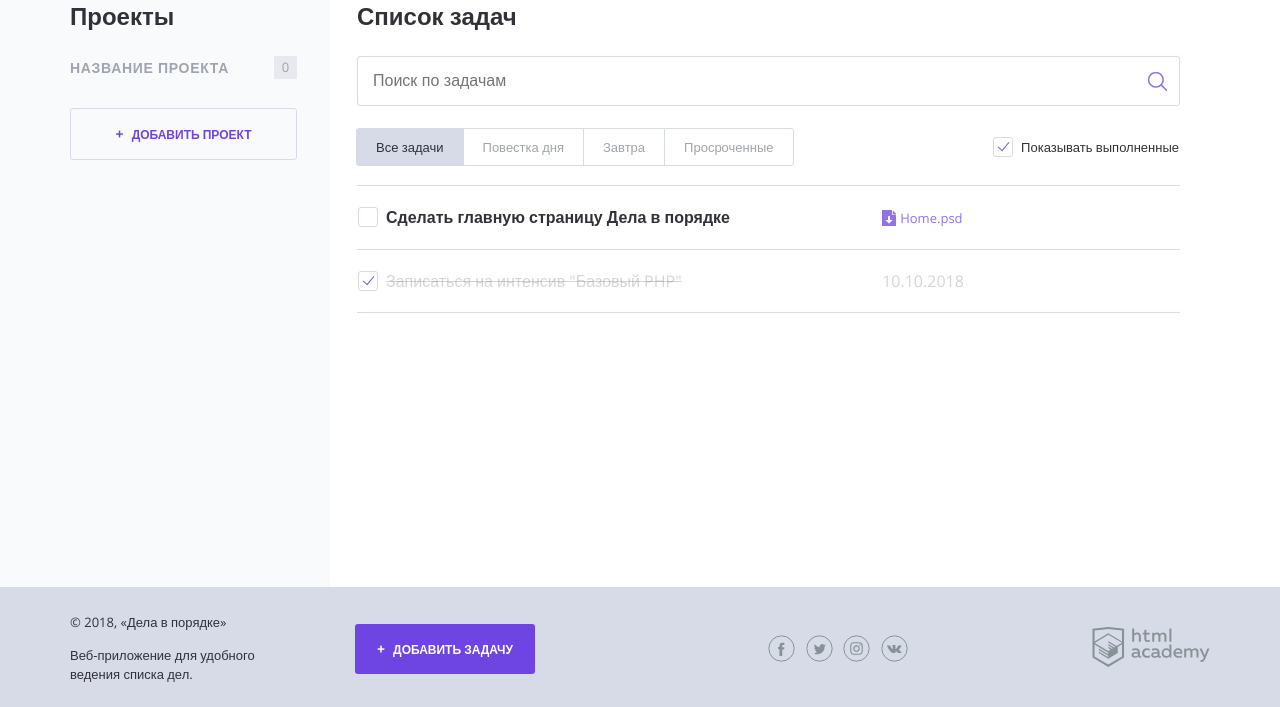
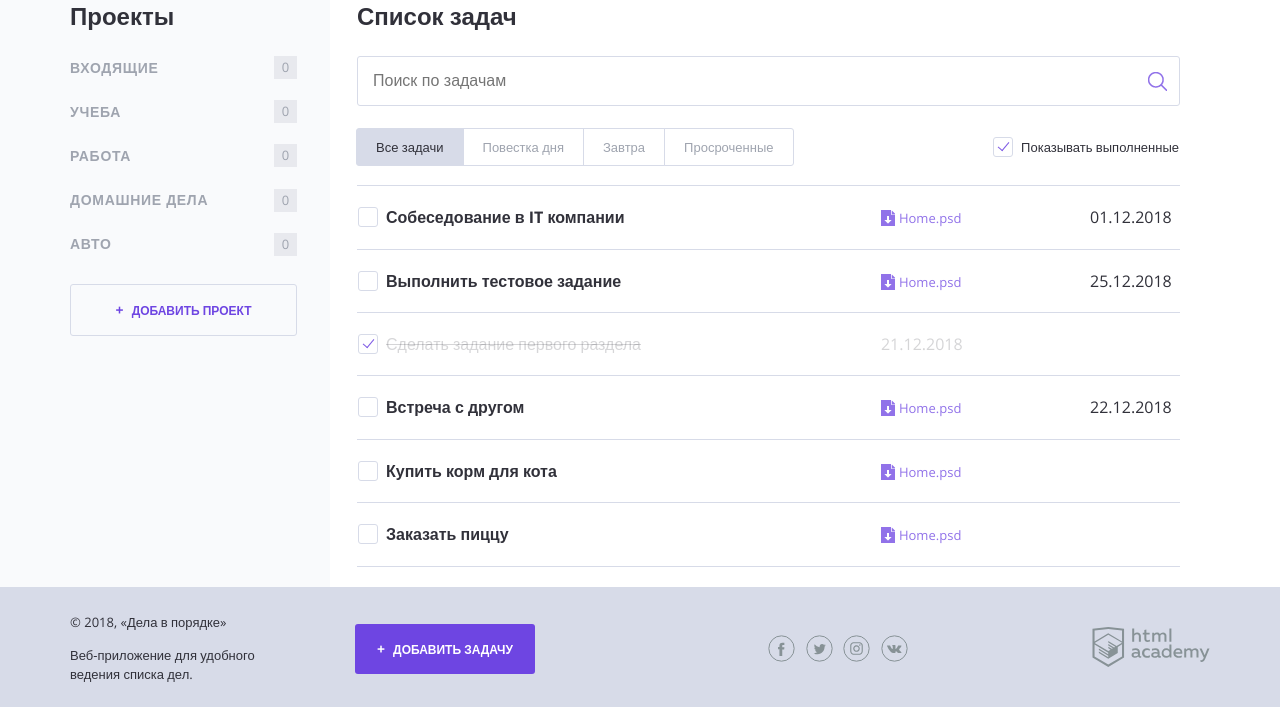
Before and after one commit to akira-wh/373127-doingsdone, a PHP site: page / in a window 1280 px wide. Shown: the part 93-800 px from the top of the page. Run offline with PHP 8.4, Linux system fonts and the light colour scheme.

Commit message:
NEW: Список задач выводится в цикле из таблицы

```diff
--- a/index.php
+++ b/index.php
@@ -1,6 +1,53 @@
 <?php
   // Показывать выполненные задачи? 1 || 0
-  $showCompleteTasks = rand(0, 1);
+  $shouldShowCompletedTasks = rand(0, 1);
+
+  $projects = [
+    'Входящие',
+    'Учеба',
+    'Работа',
+    'Домашние дела',
+    'Авто'
+  ];
+
+  $tasks = [
+    [
+      'name' => 'Собеседование в IT компании',
+      'deadline' => '01.12.2018',
+      'category' => 'Работа',
+      'isComplete' => false
+    ],
+    [
+      'name' => 'Выполнить тестовое задание',
+      'deadline' => '25.12.2018',
+      'category' => 'Работа',
+      'isComplete' => false
+    ],
+    [
+      'name' => 'Сделать задание первого раздела',
+      'deadline' => '21.12.2018',
+      'category' => 'Учеба',
+      'isComplete' => true
+    ],
+    [
+      'name' => 'Встреча с другом',
+      'deadline' => '22.12.2018',
+      'category' => 'Входящие',
+      'isComplete' => false
+    ],
+    [
+      'name' => 'Купить корм для кота',
+      'deadline' => '',
+      'category' => 'Домашние дела',
+      'isComplete' => false
+    ],
+    [
+      'name' => 'Заказать пиццу',
+      'deadline' => '',
+      'category' => 'Домашние дела',
+      'isComplete' => false
+    ]
+  ];
 ?>
 
 <!DOCTYPE html>
@@ -48,10 +95,16 @@
 
             <nav class="main-navigation">
               <ul class="main-navigation__list">
+
+                <?php foreach ($projects as $projectName): ?>
                   <li class="main-navigation__list-item">
-                  <a class="main-navigation__list-item-link" href="#">Название проекта</a>
+                    <a class="main-navigation__list-item-link" href="#">
+                      <?= $projectName; ?>
+                    </a>
                     <span class="main-navigation__list-item-count">0</span>
                   </li>
+                <?php endforeach; ?>
+
               </ul>
             </nav>
 
@@ -79,17 +132,21 @@
 
               <label class="checkbox">
                 <input class="checkbox__input visually-hidden show_completed"
-                       type="checkbox" <?= ($showCompleteTasks) ? 'checked' : ''; ?>>
+                       type="checkbox" <?= ($shouldShowCompletedTasks) ? 'checked' : ''; ?>>
                 <span class="checkbox__text">Показывать выполненные</span>
               </label>
             </div>
 
             <table class="tasks">
+              <?php foreach ($tasks as $task): ?>
+                <?php if (!$task['isComplete']): ?>
                   <tr class="tasks__item task">
                     <td class="task__select">
                       <label class="checkbox task__checkbox">
-                    <input class="checkbox__input visually-hidden task__checkbox" type="checkbox" value="1">
-                    <span class="checkbox__text">Сделать главную страницу Дела в порядке</span>
+                        <input class="checkbox__input visually-hidden task__checkbox"
+                                type="checkbox"
+                                value="1">
+                        <span class="checkbox__text"><?= $task['name']; ?></span>
                       </label>
                     </td>
 
@@ -97,22 +154,25 @@
                       <a class="download-link" href="#">Home.psd</a>
                     </td>
 
-                <td class="task__date"></td>
+                    <td class="task__date"><?= $task['deadline'] ?></td>
                   </tr>
-
-              <?php if ($showCompleteTasks): ?>
+                <?php elseif ($task['isComplete'] && $shouldShowCompletedTasks): ?>
                   <tr class="tasks__item task task--completed">
                     <td class="task__select">
                       <label class="checkbox task__checkbox">
-                      <input class="checkbox__input visually-hidden" type="checkbox" checked>
-                      <span class="checkbox__text">Записаться на интенсив "Базовый PHP"</span>
+                        <input class="checkbox__input visually-hidden"
+                                type="checkbox"
+                                checked>
+                        <span class="checkbox__text"><?= $task['name']; ?></span>
                       </label>
                     </td>
-                  <td class="task__date">10.10.2018</td>
+
+                    <td class="task__date"><?= $task['deadline'] ?></td>
+
                     <td class="task__controls"></td>
                   </tr>
                 <?php endif; ?>
-
+              <?php endforeach; ?>
             </table>
           </main>
         </div>
```
Lines whose indentation alone changed are shown as unchanged.
